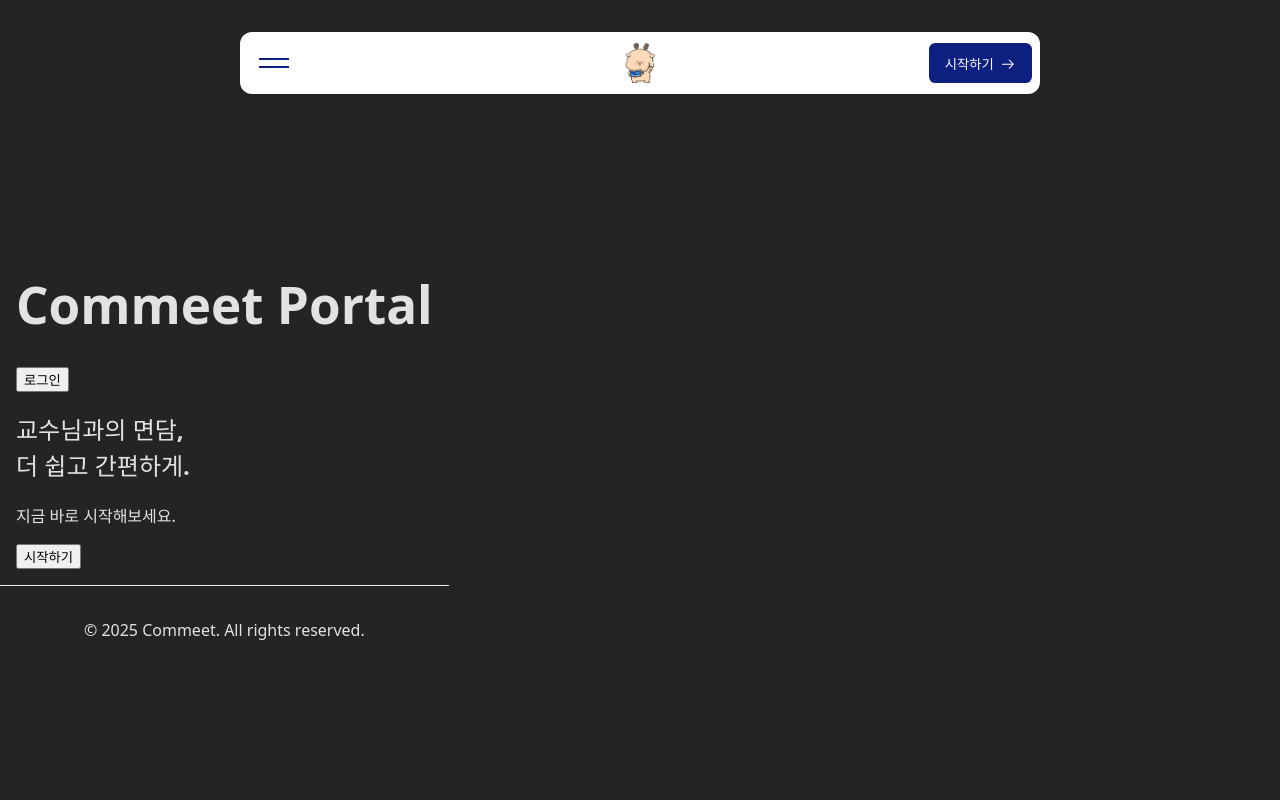
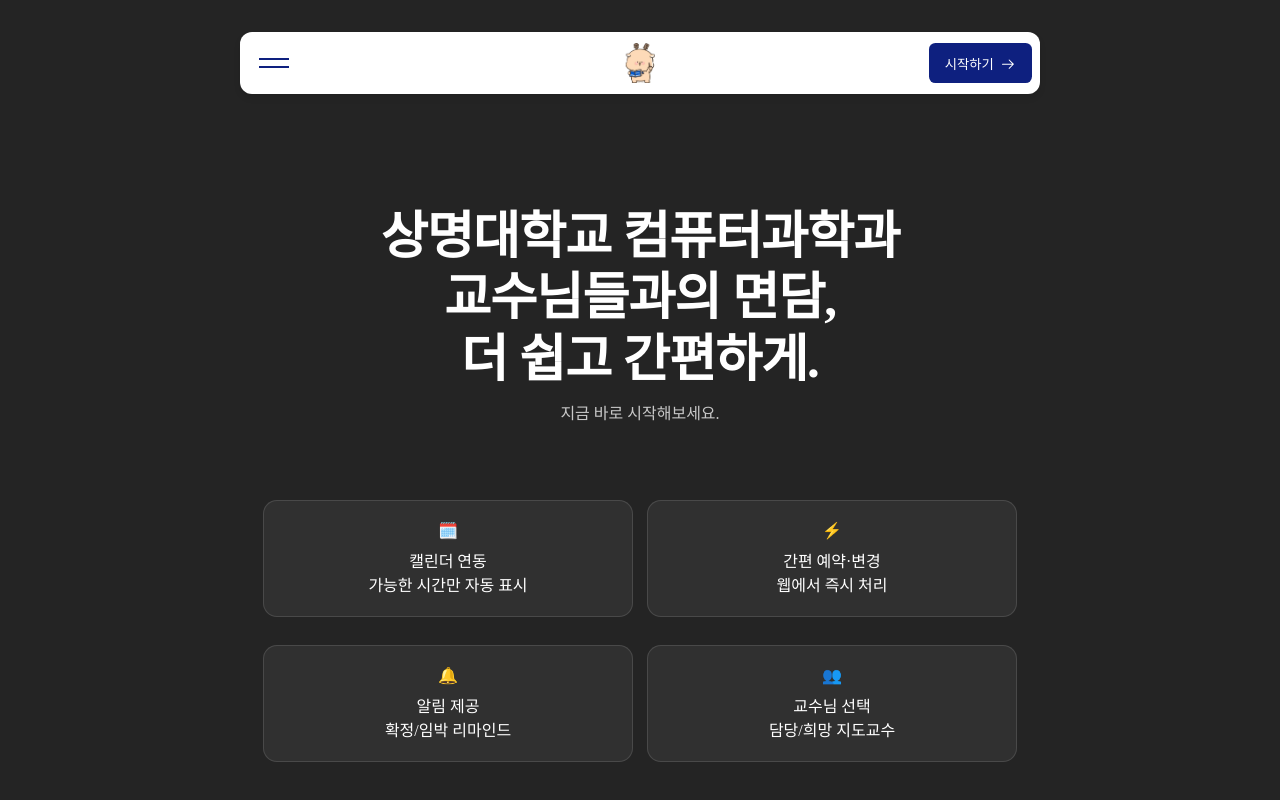
Before and after one commit to commeet-caution/commeet-FE, a React (Vite) app: page / in a window 1280 px wide. Shown: the top 800 px of the page. Built offline with nearby package versions, Linux system fonts and the light colour scheme.

Commit message:
landingpage 수정

```diff
--- a/package.json
+++ b/package.json
@@ -23,10 +23,13 @@
     "@typescript-eslint/eslint-plugin": "^8.45.0",
     "@typescript-eslint/parser": "^8.45.0",
     "@vitejs/plugin-react": "^5.0.3",
+    "autoprefixer": "^10.4.21",
     "eslint": "^9.36.0",
     "eslint-plugin-react-hooks": "^5.2.0",
     "eslint-plugin-react-refresh": "^0.4.20",
     "globals": "^16.4.0",
+    "postcss": "^8.5.6",
+    "tailwindcss": "^4.1.16",
     "typescript": "^5.9.3",
     "vite": "^7.1.7"
   }
--- a/src/Home.tsx
+++ b/src/Home.tsx
@@ -1,17 +1,58 @@
 export default function Home() {
   return (
     <div className="landing-container">
+      {/* 로컬 헤더는 숨김 (CSS로 처리됨) */}
       <header className="landing-header">
         <h1>Commeet Portal</h1>
         <nav>
           <button className="login-button">로그인</button>
         </nav>
       </header>
+
+      {/* 히어로 문구 */}
       <main className="landing-main">
-        <h2>교수님과의 면담, <br /> 더 쉽고 간편하게.</h2>
+        <h2>
+          상명대학교 컴퓨터과학과 <br />
+          교수님들과의 면담, <br />
+          더 쉽고 간편하게.
+        </h2>
         <p>지금 바로 시작해보세요.</p>
-        <button className="start-button">시작하기</button>
       </main>
+
+      {/* 기능 4개 */}
+      <div className="quick__grid">
+        <div className="quick__item">
+          <div className="quick__icon">🗓️</div>
+          <div className="quick__meta">
+            <div className="quick__name">캘린더 연동</div>
+            <div className="quick__desc">가능한 시간만 자동 표시</div>
+          </div>
+        </div>
+
+        <div className="quick__item">
+          <div className="quick__icon">⚡</div>
+          <div className="quick__meta">
+            <div className="quick__name">간편 예약·변경</div>
+            <div className="quick__desc">웹에서 즉시 처리</div>
+          </div>
+        </div>
+
+        <div className="quick__item">
+          <div className="quick__icon">🔔</div>
+          <div className="quick__meta">
+            <div className="quick__name">알림 제공</div>
+            <div className="quick__desc">확정/임박 리마인드</div>
+          </div>
+        </div>
+
+        <div className="quick__item">
+          <div className="quick__icon">👥</div>
+          <div className="quick__meta">
+            <div className="quick__name">교수님 선택</div>
+            <div className="quick__desc">담당/희망 지도교수</div>
+          </div>
+        </div>
+      </div>
     </div>
   );
 }
--- a/src/index.css
+++ b/src/index.css
@@ -1,27 +1,289 @@
-:root {
-  font-family: system-ui, Avenir, Helvetica, Arial, sans-serif;
-  line-height: 1.5;
-  font-weight: 400;
-
-  color-scheme: light dark;
-  color: rgba(255, 255, 255, 0.87);
-  background-color: #242424;
-
-  font-synthesis: none;
-  text-rendering: optimizeLegibility;
-  -webkit-font-smoothing: antialiased;
-  -moz-osx-font-smoothing: grayscale;
+/* ========== 0) Base ========== */
+html, body { height: 100%; }
+body {
+  margin: 0;
+  min-height: 100vh;
+  overflow-x: hidden;
+  color: rgba(255,255,255,0.92);
+  background: #242424;
 }
 
-body {
-  margin: 0;
-  display: flex;
-  place-items: center;
-  min-width: 320px;
-  min-height: 100vh;
+/* ========== 1) Design Tokens ========== */
+:root {
+  /* Layout */
+  --layout-header-h: 64px;
+
+  /* Colors */
+  --bg: #242424;
+  --text: #ffffff;
+  --muted: rgba(255,255,255,0.75);
+  --line: rgba(255,255,255,0.12);
+  --surface: rgba(255,255,255,0.06);
+  --surface-hover: rgba(255,255,255,0.08);
+
+  /* Buttons */
+  --accent: #ffffff;
+  --ink: #0a0a0a;
+
+  /* Radius / Width / Spacing */
+  --radius: 14px;
+  --maxw: 72rem;                 /* 1152px */
+  --container-w: min(var(--maxw), 92vw);
+  --section-gap: clamp(32px, 6vw, 80px);
 }
 
-h1 {
-  font-size: 3.2em;
-  line-height: 1.1;
+/* ========== 2) Home (Hero) ========== */
+/* Layout에 헤더가 있으므로 Home의 헤더는 숨김 */
+.landing-header { display: none; }
+
+/* 히어로: full-bleed + 정중앙 */
+.landing-container {
+  margin-inline: calc(50% - 50vw);
+  width: 100vw;
+  min-height: calc(100svh - var(--layout-header-h));
+  display: grid;
+  place-items: center;
+  background: var(--bg);
+  color: var(--text);
+  padding-inline: 0; /* 히어로는 좌우 여백 제거 */
 }
+
+.landing-main {
+  width: var(--container-w);
+  margin: 0 auto;
+  text-align: center;
+
+  min-height: calc(100svh - var(--layout-header-h));
+  display: grid;
+  place-content: center;
+}
+
+.landing-main h2 {
+  margin: 0 0 10px;
+  font-size: clamp(2rem, 5vw, 3.2rem);
+  line-height: 1.2;
+  font-weight: 800;
+  letter-spacing: -0.02em;
+}
+
+.landing-main p {
+  margin: 0;
+  color: var(--muted);
+}
+
+/* Hero actions (버튼 줄) */
+.actions {
+  margin-top: 14px;
+  display: inline-flex;
+  gap: 10px;
+  flex-wrap: wrap;
+  align-items: center;
+  justify-content: center;
+}
+
+/* Buttons */
+.start-button,
+.login-button,
+.ghost-button {
+  appearance: none;
+  border-radius: 12px;
+  font-weight: 700;
+  cursor: pointer;
+  transition: background .15s ease, opacity .15s ease, transform .04s ease;
+}
+
+/* Primary */
+.start-button {
+  background: var(--accent);
+  color: var(--ink);
+  border: 1px solid transparent;
+  padding: 12px 18px;
+}
+.start-button:hover { opacity: .9; }
+.start-button:active { transform: translateY(1px); }
+
+/* Secondary */
+.login-button {
+  background: transparent;
+  color: var(--text);
+  border: 1px solid var(--line);
+  padding: 12px 18px;
+}
+.login-button:hover { background: var(--surface-hover); }
+.login-button:active { transform: translateY(1px); }
+
+/* Ghost (링크형 버튼) */
+.ghost-button {
+  display: inline-block;
+  text-decoration: none;
+  color: var(--text);
+  background: var(--surface);
+  border: 1px solid var(--line);
+  padding: 12px 18px;
+}
+.ghost-button:hover { background: var(--surface-hover); }
+.ghost-button:active { transform: translateY(1px); }
+
+/* ========== 3) Sections (Hero 이후) ========== */
+/* Hero 밑의 섹션들은 full-bleed 영향을 제거하고 컨테이너 폭 사용 */
+.landing-container + .section,
+.landing-container ~ .section {
+  width: 100%;
+  padding-block: var(--section-gap);
+  border-top: 1px solid var(--line);
+  margin-inline: auto;
+  background: var(--bg);
+}
+
+/* 섹션 내부 공통 컨테이너 */
+.section__inner {
+  width: var(--container-w);
+  margin-inline: auto;
+  display: flex;
+  justify-content: center;
+  align-items: stretch;
+  gap: 16px;
+  padding: 0; /* 세로 간격은 섹션이 담당 */
+}
+
+/* ========== 4) Badges (USP) ========== */
+.badges .section__inner { flex-wrap: wrap; row-gap: 10px; }
+.badges .badge {
+  display: inline-flex;
+  align-items: center;
+  gap: 8px;
+  font-size: .92rem;
+  color: var(--text);
+  border: 1px solid var(--line);
+  background: var(--surface);
+  border-radius: 999px;
+  padding: 8px 12px;
+}
+
+/* ========== 5) Features Grid ========== */
+.features__grid {
+  display: grid;
+  grid-template-columns: repeat(3, minmax(0, 1fr));
+  gap: 16px;
+}
+@media (max-width: 1024px) { .features__grid { grid-template-columns: repeat(2, 1fr); } }
+@media (max-width: 640px)  { .features__grid { grid-template-columns: 1fr; } }
+
+.card {
+  height: 100%;
+  display: flex;
+  flex-direction: column;
+  gap: 8px;
+  padding: 18px;
+  background: var(--surface);
+  border: 1px solid var(--line);
+  border-radius: 16px;
+  text-align: left;
+  transition: transform .08s ease, background .2s ease;
+}
+.card:hover { background: var(--surface-hover); transform: translateY(-1px); }
+.card__icon { font-size: 1.4rem; }
+.card__title { margin: 0; font-weight: 700; font-size: 1.05rem; }
+.card__desc  { margin: 0; color: var(--muted); font-size: .95rem; line-height: 1.55; }
+
+/* ========== 6) Steps ========== */
+.steps__grid {
+  display: grid;
+  grid-template-columns: repeat(3, minmax(0, 1fr));
+  gap: 16px;
+}
+@media (max-width: 800px) { .steps__grid { grid-template-columns: 1fr; } }
+
+.step {
+  height: 100%;
+  display: grid;
+  grid-template-columns: auto 1fr;
+  align-items: start;
+  gap: 12px;
+  padding: 16px;
+  border: 1px dashed var(--line);
+  border-radius: 14px;
+  background: rgba(255, 255, 255, 0.03);
+}
+.step__num {
+  display: inline-grid; place-items: center;
+  width: 36px; height: 36px; border-radius: 50%;
+  background: #fff; color: #0a0a0a; font-weight: 800;
+}
+.step__title { margin: 2px 0 4px; font-size: 1.02rem; }
+.step__desc  { margin: 0; color: var(--muted); font-size: .95rem; line-height: 1.55; }
+
+/* ========== 7) CTA ========== */
+.cta .section__inner { display: block; }
+.cta__box {
+  width: var(--container-w);
+  margin-inline: auto;
+  text-align: center;
+  background: linear-gradient(180deg, rgba(255,255,255,0.05), rgba(255,255,255,0.02));
+  border: 1px solid var(--line);
+  border-radius: 18px;
+  padding: 24px 18px;
+}
+.cta__title { margin: 0 0 6px; font-size: clamp(1.4rem, 3vw, 1.8rem); }
+.cta__desc  { margin: 0 0 14px; color: var(--muted); }
+.cta__actions { display: flex; gap: 10px; justify-content: center; flex-wrap: wrap; }
+
+/* ========== 8) Responsive tweaks ========== */
+@media (max-width: 480px){
+  .landing-main{ width: min(var(--maxw), 94vw); }
+}
+/* === 위폴드(첫 화면) 안에 HERO + QUICK가 함께 들어오도록 레이아웃 조정 === */
+.landing-container{
+  /* 이미 full-bleed + min-height 지정됨 */
+  display:flex;
+  flex-direction:column;
+  justify-content:center;   /* 한 화면 안에서 수직 중앙 정렬 */
+  gap: clamp(16px, 3vw, 28px); /* hero와 quick 사이 간격 */
+}
+
+/* hero는 높이를 고정하지 않고, 전체 컨테이너가 중앙 배치 */
+.landing-main{
+  min-height: unset;        /* 기존 min-height 해제 */
+  padding-top: 0;
+  padding-bottom: 0;
+}
+
+/* === QUICK GRID: 4개 기능 카드 중앙 정렬 === */
+.quick__grid {
+  display: grid;
+  grid-template-columns: repeat(2, minmax(0, 1fr));
+  row-gap: 28px;       /* 세로 간격 */
+  column-gap: 48px;    /* 👈 가로 간격 늘림 */
+  width: min(720px, 90%);
+  margin: 48px auto 0;
+  text-align: center;
+  justify-items: center;
+}
+
+
+/* 반응형 (모바일에서는 세로로 나열) */
+@media (max-width: 720px) {
+  .quick__grid {
+    grid-template-columns: 1fr;
+    gap: 18px; /* 좁은 화면은 간격 줄이기 */
+  }
+}
+
+/* 각 기능 아이템 카드 */
+.quick__item {
+  display: flex;
+  flex-direction: column;
+  align-items: center;
+  justify-content: center;
+  gap: 8px; /* 아이콘과 텍스트 간격 */
+  padding: 20px 16px;
+  width: 100%;
+  background: var(--surface);
+  border: 1px solid var(--line);
+  border-radius: 14px;
+  transition: background 0.2s ease, transform 0.1s ease;
+}
+.quick__item:hover {
+  background: var(--surface-hover);
+  transform: translateY(-2px);
+}
```
Also changed, not shown: src/main.tsx (line endings or trailing spaces), 1 other file (tests, documents, lock files or other folders).
